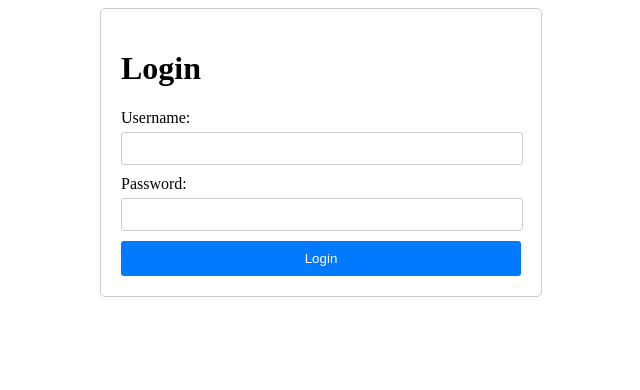
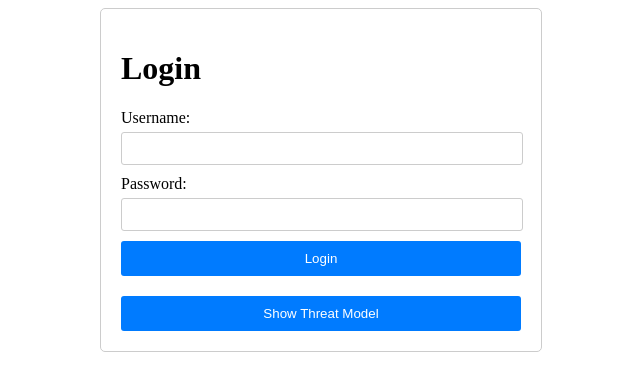
Before and after one commit to eherrera-finmont/owasp-test, a React (Vite) app: page / in a window 1280 px wide. Shown: the top 390 px of the page, without its empty margins (319-959 px from the left). Built offline with nearby package versions, Linux system fonts and the light colour scheme.

Commit message:
Mitigate Insecure Design

```diff
--- a/src/App.css
+++ b/src/App.css
@@ -44,3 +44,11 @@ button:hover {
   font-size: 18px;
   margin-top: 10px;
 }
+
+.button-container {
+  margin-top: 20px;
+}
+
+.button-container button {
+  margin-right: 10px;
+}
--- a/src/App.tsx
+++ b/src/App.tsx
@@ -3,12 +3,14 @@ import bcrypt from 'bcryptjs';
 import sqlstring from 'sqlstring';
 import DOMPurify from 'dompurify';
 import ErrorModal from './components/ErrorModal/ErrorModal';
+import ThreatModelModal from './components/ThreatModelModal/ThreatModelModal'; // New component for threat modeling
 import './App.css';
 
 function App() {
   const [username, setUsername] = useState<string>('');
   const [password, setPassword] = useState<string>('');
   const [error, setError] = useState<string>('');
+  const [showThreatModel, setShowThreatModel] = useState<boolean>(false); // State to show the threat model modal
 
   useEffect(() => {
     const timer = setTimeout(() => {
@@ -55,6 +57,10 @@ function App() {
     setError('');
   };
 
+  const toggleThreatModel = () => {
+    setShowThreatModel(!showThreatModel);
+  };
+
   return (
     <div className='container'>
       <h1>Login</h1>
@@ -70,6 +76,10 @@ function App() {
         <button type="submit">Login</button>
       </form>
       {error && <ErrorModal message={error} onClose={closeModal} />}
+      <div className="button-container"> {/* Container for buttons */}
+        <button onClick={toggleThreatModel}>Show Threat Model</button> {/* Button to show the threat model modal */}
+      </div>
+      {showThreatModel && <ThreatModelModal onClose={toggleThreatModel} />} {/* Threat model modal */}
     </div>
   );
 }
--- /dev/null
+++ b/src/components/ThreatModelModal/ThreatModelModal.tsx
@@ -0,0 +1,22 @@
+import React from 'react';
+
+interface ThreatModelModalProps {
+  onClose: () => void;
+}
+
+const ThreatModelModal: React.FC<ThreatModelModalProps> = ({ onClose }) => {
+  return (
+    <div className="modal">
+      <div className="modal-content">
+        <h2>Threat Model</h2>
+        <p>
+          Threat modeling is a systematic approach to identifying and mitigating security risks in software applications.
+          It involves identifying potential threats, assessing their potential impact, and implementing countermeasures to mitigate them.
+        </p>
+        <button onClick={onClose}>Close</button>
+      </div>
+    </div>
+  );
+};
+
+export default ThreatModelModal;
```
